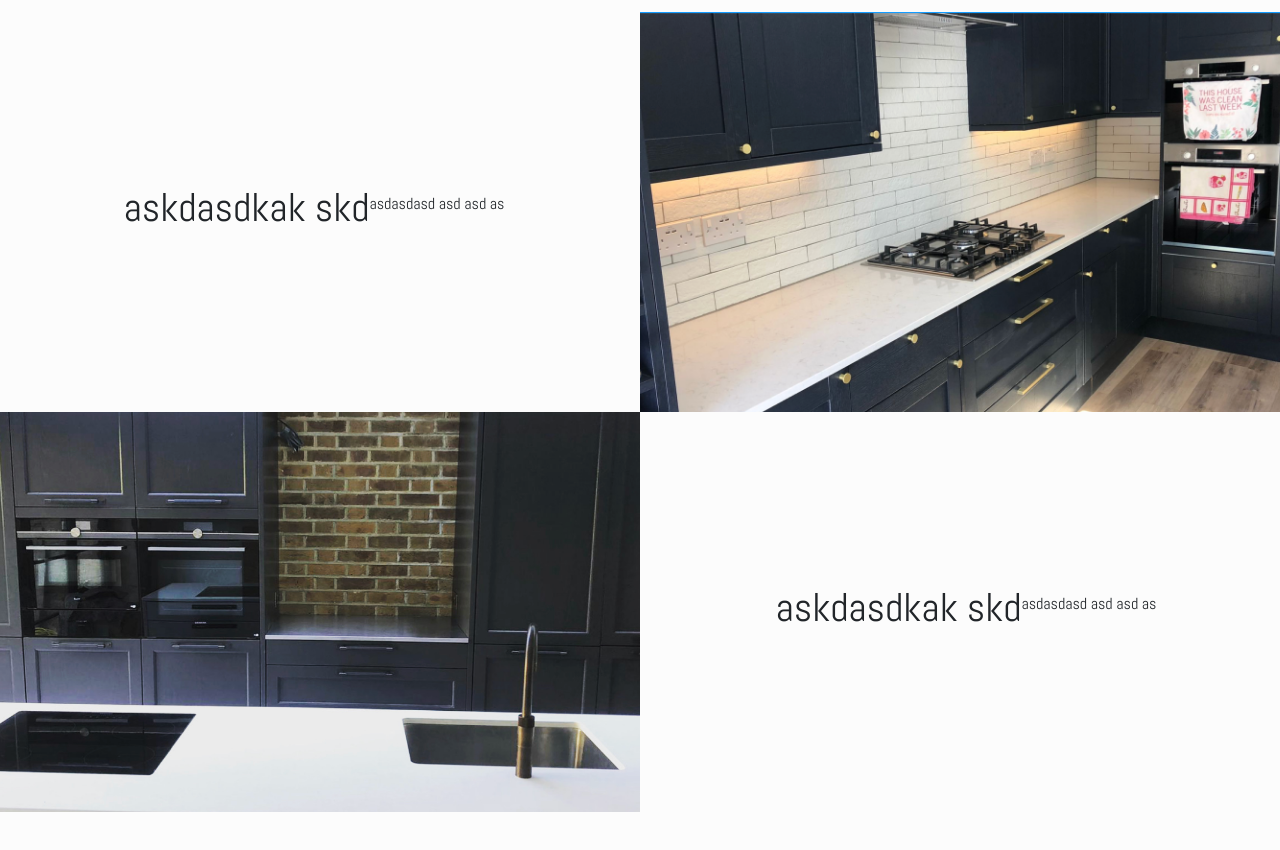
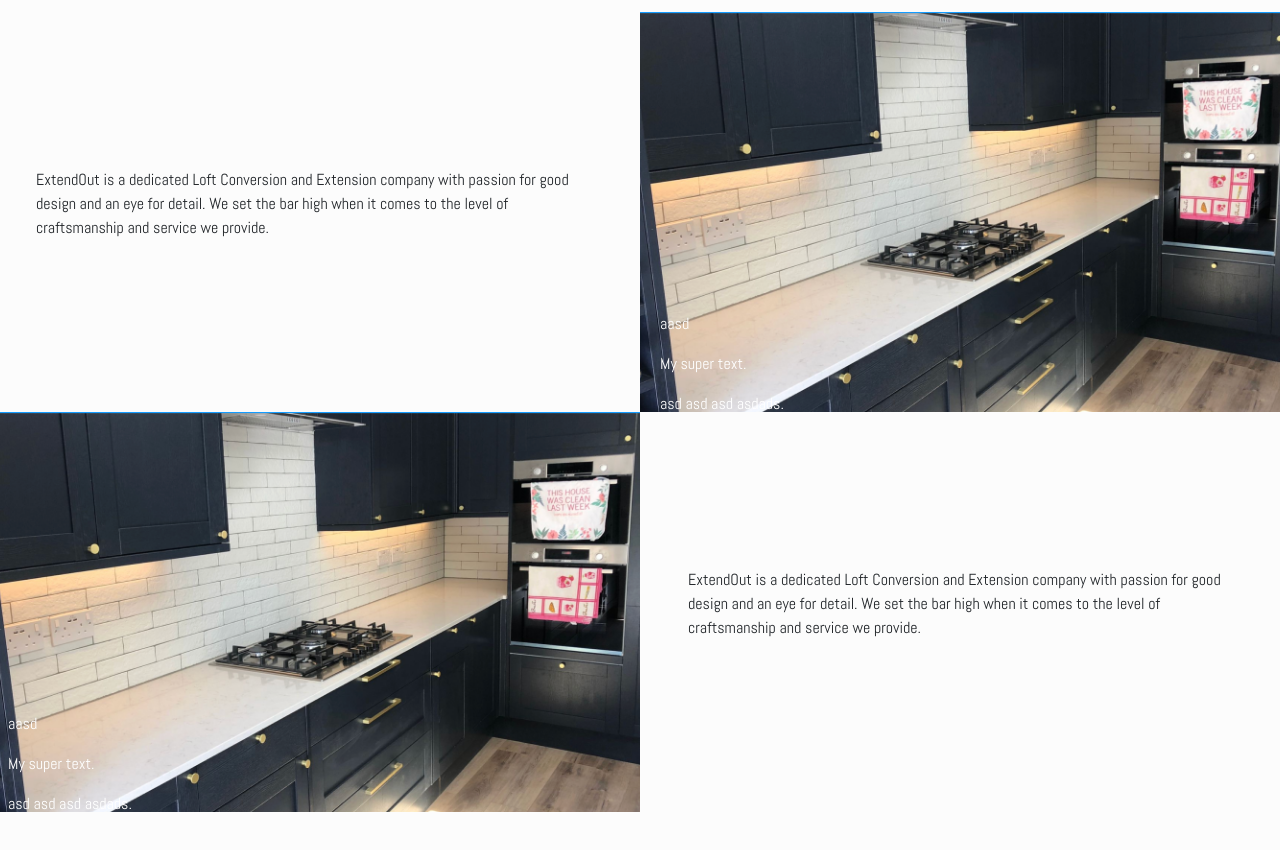
Before and after one commit to Ewicks/ExtendOut, a React (Create React App) app in the folder extendout/: page / in a window 1280 px wide. Shown: the part 860-1710 px from the top of the page. Before the commit the page ends 1672 px from the top, so only its background shows below. Built offline with nearby package versions, Linux system fonts and the light colour scheme.

Commit message:
Add writing over text

```diff
--- a/extendout/src/App.css
+++ b/extendout/src/App.css
@@ -27,15 +27,10 @@
 
 .navbar {
   height: 10vh;
-  background-color: #333333;
+  background-color: #010101;
   position: relative;
   color: white;
   border-bottom: 4px solid #DD4B12;
-}
-
-.logo {
-  /* height: 40px;
-  width: 40px; */
 }
 
 .logo-img {
@@ -168,3 +163,19 @@
 .title {
   font-size: 40px;
 }
+
+.kitchen-img {
+  position: relative;
+}
+
+.overlay-text {
+  position: absolute;
+  top: 70%;
+  left: 0;
+  color: white;
+  padding: 20px;
+}
+
+.extension-example {
+  position: relative;
+}
--- a/extendout/src/pages/home.jsx
+++ b/extendout/src/pages/home.jsx
@@ -1,45 +1,63 @@
-import React from 'react';
-import Homeimage from '../assets/images/home-img.png';
-import Kitchen from '../assets/images/kitchen.png';
-import Kitchentwo from '../assets/images/kitchentwo.png';
-import '../../src/App.css';
-
-
+import React from "react";
+import Homeimage from "../assets/images/home-img.png";
+import Kitchen from "../assets/images/kitchen.png";
+import Kitchentwo from "../assets/images/kitchentwo.png";
+import "../../src/App.css";
 
 const Home = () => {
   return (
-    <div className='home-page'>
-      <img className='home-img' src={Homeimage} alt="home-image" />
+    <div className="home-page">
+      <img className="home-img" src={Homeimage} alt="home-image" />
       <div className="center">
-        <h1 className='home-title font-bold underline'>Testing text center</h1>
+        <h1 className="home-title font-bold underline">Testing text center</h1>
       </div>
       <div className="row">
         <div className="col my-5 text-center">
-          <h1 className='fw-bold title'>title</h1>
+          <h1 className="fw-bold title">
+            SPECIALISTS IN LOFT CONVERSIONS AND EXTENSIONS
+          </h1>
         </div>
       </div>
       <div className="row">
-        <div className="col p-0 d-flex justify-content-center align-items-center">
-          <h1>askdasdkak skd</h1>
-          <p>asdasdasd asd asd as</p>
+        <div className="col d-flex justify-content-center align-items-center p-0">
+          <p className="p-5">
+            ExtendOut is a dedicated Loft Conversion and Extension company with
+            passion for good design and an eye for detail. We set the bar high
+            when it comes to the level of craftsmanship and service we provide.
+          </p>
         </div>
         <div className="col p-0">
-          <img className='kitchen-img' src={Kitchen} alt="" />
+          <div className="extension-example">
+            <img className="kitchen-img" src={Kitchen} alt="" />
+            <div className="overlay-text">
+              <p>aasd</p>
+              <p> My super text.</p>
+              <p>asd asd asd asdads.</p>
+            </div>
+          </div>
         </div>
       </div>
       <div className="row">
         <div className="col p-0">
-          <img className='kitchen-img' src={Kitchentwo} alt="" />
+          <div className="extension-example">
+            <img className="kitchen-img" src={Kitchen} alt="" />
+            <div className="overlay-text">
+              <p>aasd</p>
+              <p> My super text.</p>
+              <p>asd asd asd asdads.</p>
+            </div>
+          </div>
         </div>
-        <div className="col p-0 d-flex justify-content-center align-items-center">
-          <h1>askdasdkak skd</h1>
-          <p>asdasdasd asd asd as</p>
+        <div className="col d-flex justify-content-center align-items-center p-0">
+          <p className="p-5">
+            ExtendOut is a dedicated Loft Conversion and Extension company with
+            passion for good design and an eye for detail. We set the bar high
+            when it comes to the level of craftsmanship and service we provide.
+          </p>
         </div>
-
       </div>
     </div>
-
   );
-}
+};
 
 export default Home;
```
